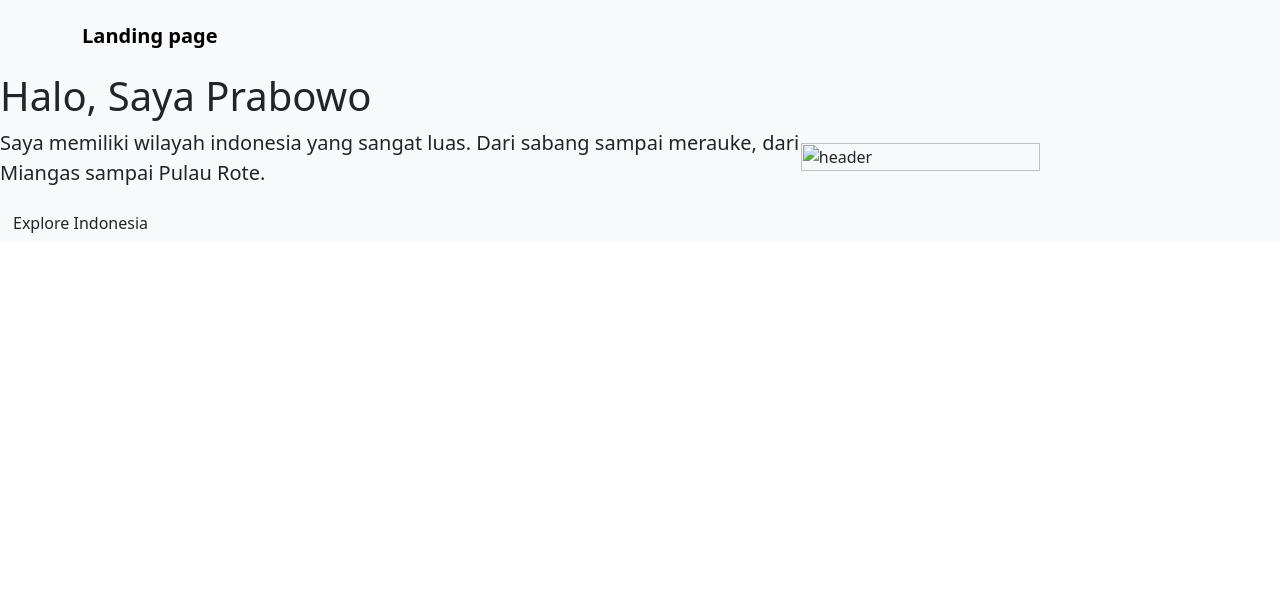
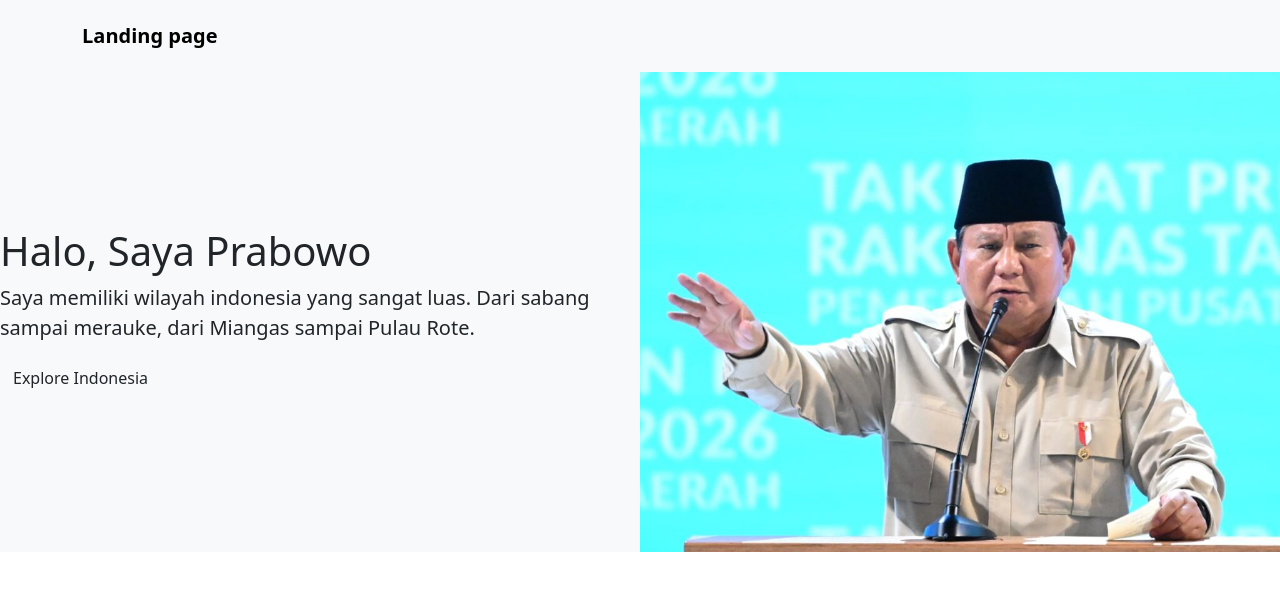
Before and after one commit to andinizahra069-din/portofolio-andini-zahra-royani, a plain HTML site: page index.html in a window 1280 px wide. Drawn offline with nearby package versions, Linux system fonts and the light colour scheme.

Commit message:
Update index.html

```diff
--- a/index.html
+++ b/index.html
@@ -48,7 +48,7 @@
                   </button>
                 </a>
               </div>
-          <img class="img-fluid w-50 d-none d-sm-block" src="image/wowo.jpeg" alt="header">
+          <img class="img-fluid w-50 d-none d-sm-block" src="prabowo.jpeg" alt="header">
         </div>
         </div>
         </section>
```
